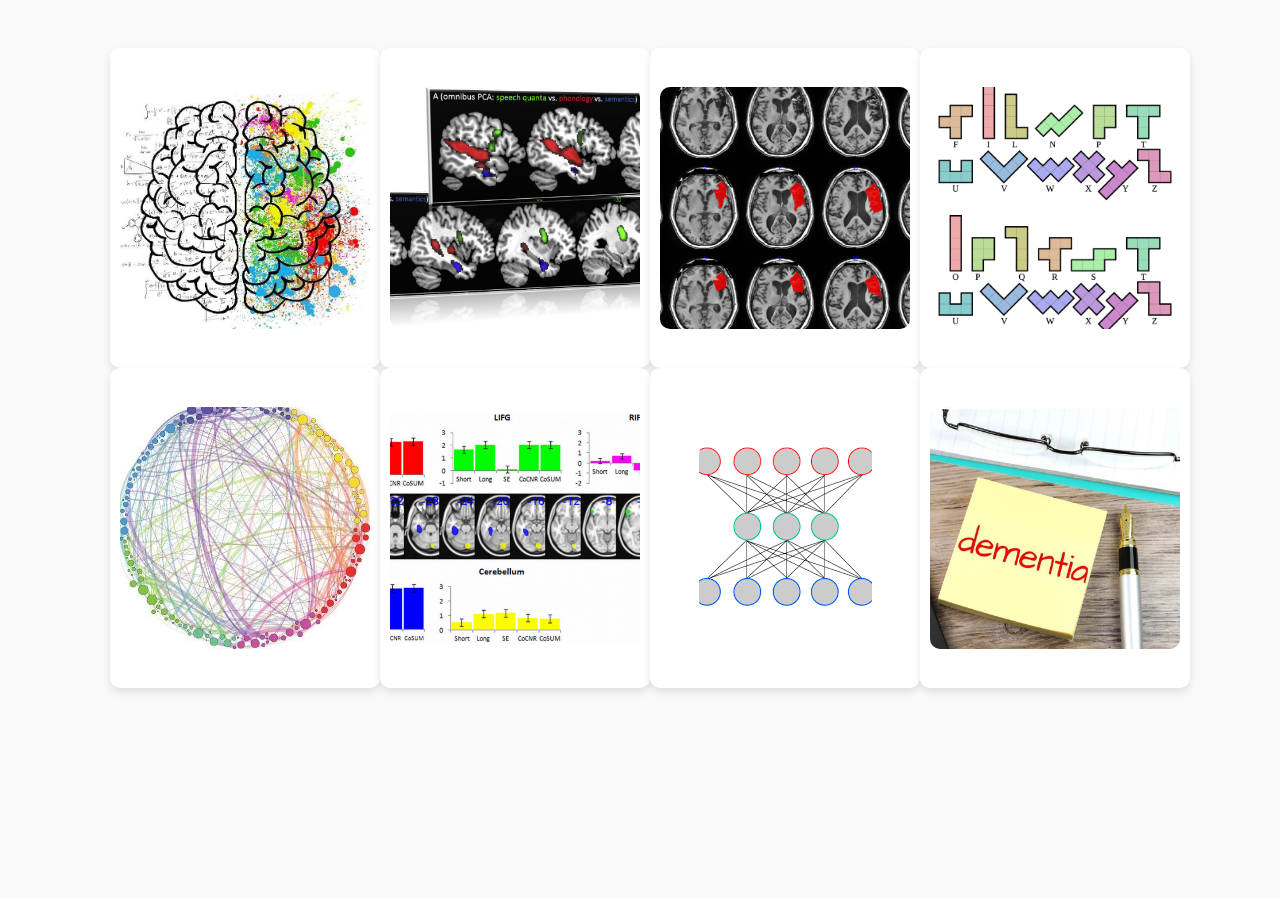
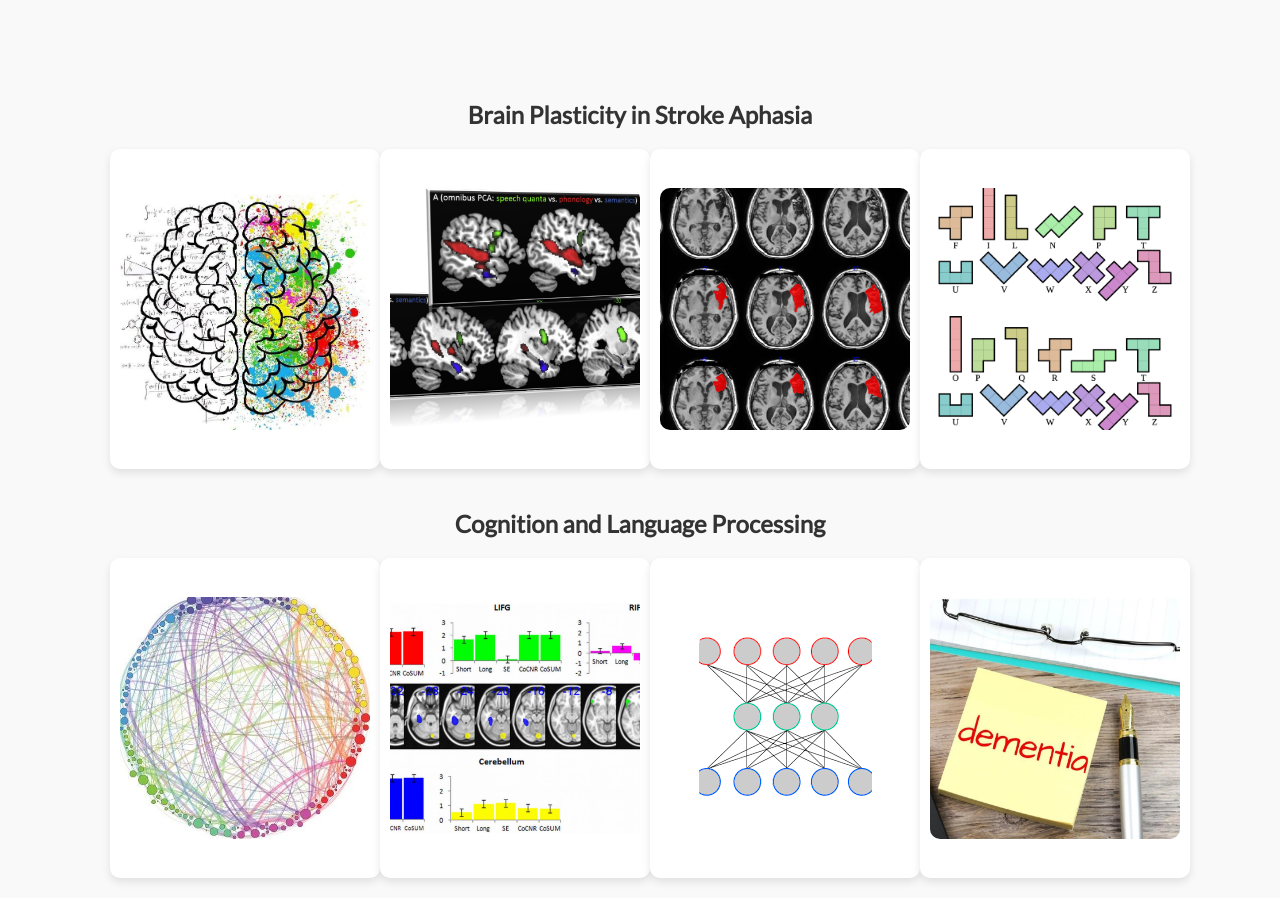
Before and after one commit to TammarTru/flip-cards-project, a plain HTML site: page index.html in a window 1280 px wide. Before the commit the page ends 800 px from the top, so only its background shows below. Drawn offline with Linux system fonts and the light colour scheme.

Commit message:
Update index.html

```diff
--- a/index.html
+++ b/index.html
@@ -3,15 +3,25 @@
 <head>
   <meta charset="UTF-8">
   <title>Flip Cards for Projects</title>
+  <link href="https://fonts.googleapis.com/css2?family=Lato&display=swap" rel="stylesheet">
   <style>
     body {
       font-family: 'Lato', sans-serif;
       background: #f9f9f9;
+      margin: 0;
+      padding: 40px;
+    }
+    h2 {
+      text-align: center;
+      color: #333;
+      margin-top: 60px;
+    }
+    .section {
       display: flex;
       flex-wrap: wrap;
       justify-content: center;
       gap: 20px;
-      padding: 40px;
+      margin-top: 20px;
     }
     .flip-card {
       background-color: transparent;
@@ -68,6 +78,8 @@
 </head>
 <body>
 
+  <h2>Brain Plasticity in Stroke Aphasia</h2>
+  <div class="section">
     <div class="flip-card">
       <div class="flip-card-inner">
         <div class="flip-card-front">
@@ -75,7 +87,7 @@
         </div>
         <div class="flip-card-back">
           <h3>ARIS</h3>
-        <p>Aphasia Recovery in Stroke.</p>
+          <p>Studying aphasia recovery and brain plasticity after stroke.</p>
           <a href="https://www.halaiaphasialab.com/projects/aris">Learn more</a>
         </div>
       </div>
@@ -88,7 +100,7 @@
         </div>
         <div class="flip-card-back">
           <h3>Neural Mapping</h3>
-        <p>Understanding dimensions of aphasia using imaging.</p>
+          <p>Dimensional models of language deficits and their neural basis.</p>
           <a href="https://www.halaiaphasialab.com/projects/neural-mapping">Learn more</a>
         </div>
       </div>
@@ -101,7 +113,7 @@
         </div>
         <div class="flip-card-back">
           <h3>Lesion Segmentation</h3>
-        <p>AI models for automated stroke lesion detection.</p>
+          <p>AI-based lesion detection in stroke MRI.</p>
           <a href="https://www.halaiaphasialab.com/projects/lesion-segmentation">Learn more</a>
         </div>
       </div>
@@ -114,12 +126,15 @@
         </div>
         <div class="flip-card-back">
           <h3>Anomia Therapy</h3>
-        <p>Exploring therapy generalization in aphasia.</p>
+          <p>Speech therapy targeting naming deficits in aphasia.</p>
           <a href="https://www.halaiaphasialab.com/projects/anomia-therapy">Learn more</a>
         </div>
       </div>
     </div>
+  </div>
 
+  <h2>Cognition and Language Processing</h2>
+  <div class="section">
     <div class="flip-card">
       <div class="flip-card-inner">
         <div class="flip-card-front">
@@ -127,7 +142,7 @@
         </div>
         <div class="flip-card-back">
           <h3>Brain Networks</h3>
-        <p>Exploring functional interactions after stroke.</p>
+          <p>Investigating functional connectivity and network dynamics.</p>
           <a href="https://www.halaiaphasialab.com/projects/brain-networks">Learn more</a>
         </div>
       </div>
@@ -136,11 +151,11 @@
     <div class="flip-card">
       <div class="flip-card-inner">
         <div class="flip-card-front">
-        <img src="https://github.com/TammarTru/flip-cards-project/blob/main/fmri_signal.png?raw=true" alt="fMRI Quality">
+          <img src="https://github.com/TammarTru/flip-cards-project/blob/main/fmri_signal.png?raw=true" alt="fMRI Signal">
         </div>
         <div class="flip-card-back">
-        <h3>fMRI Quality</h3>
-        <p>Improving signal sensitivity across the brain.</p>
+          <h3>Improving fMRI</h3>
+          <p>Enhancing fMRI signal quality through multi-echo and multiband techniques.</p>
           <a href="https://www.halaiaphasialab.com/projects/fmri-quality">Learn more</a>
         </div>
       </div>
@@ -153,7 +168,7 @@
         </div>
         <div class="flip-card-back">
           <h3>Neural Decoding</h3>
-        <p>Language representations in ECoG and 7T fMRI.</p>
+          <p>Decoding speech and language from brain signals (7T & ECoG).</p>
           <a href="https://www.halaiaphasialab.com/projects/neural-decoding">Learn more</a>
         </div>
       </div>
@@ -162,12 +177,13 @@
     <div class="flip-card">
       <div class="flip-card-inner">
         <div class="flip-card-front">
-        <img src="https://github.com/TammarTru/flip-cards-project/blob/main/dementia.jpg?raw=true" alt="Dementia">
+          <img src="https://github.com/TammarTru/flip-cards-project/blob/main/dementia.jpg?raw=true" alt="Dementia Project">
         </div>
         <div class="flip-card-back">
-        <h3>Dementia & PPA</h3>
-        <p>Language, progression, and brain atrophy.</p>
+          <h3>Dementia</h3>
+          <p>Neuroimaging and language deficits in primary progressive aphasia.</p>
           <a href="https://www.halaiaphasialab.com/projects/dementia">Learn more</a>
+        </div>
       </div>
     </div>
   </div>
```
Lines whose indentation alone changed are shown as unchanged.
